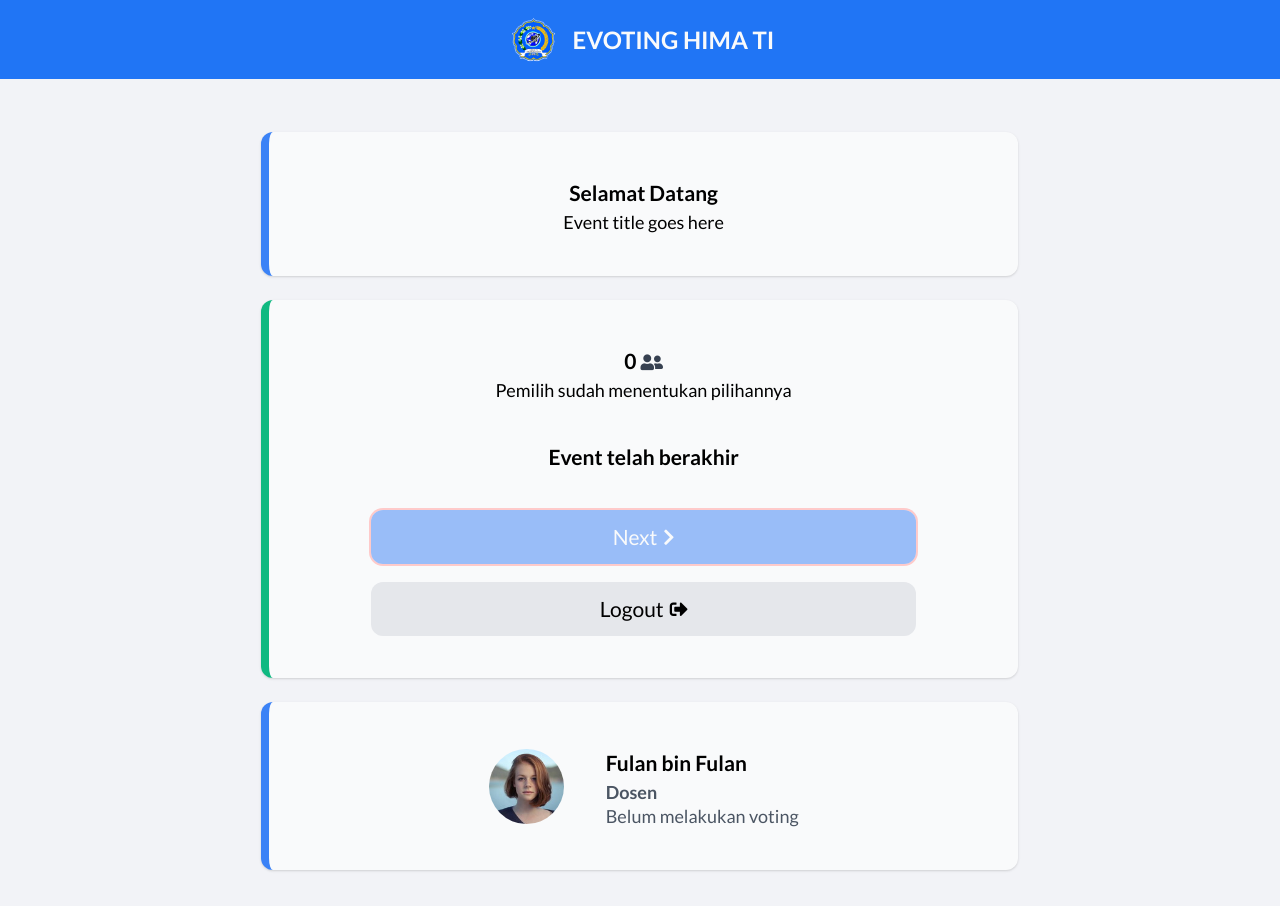
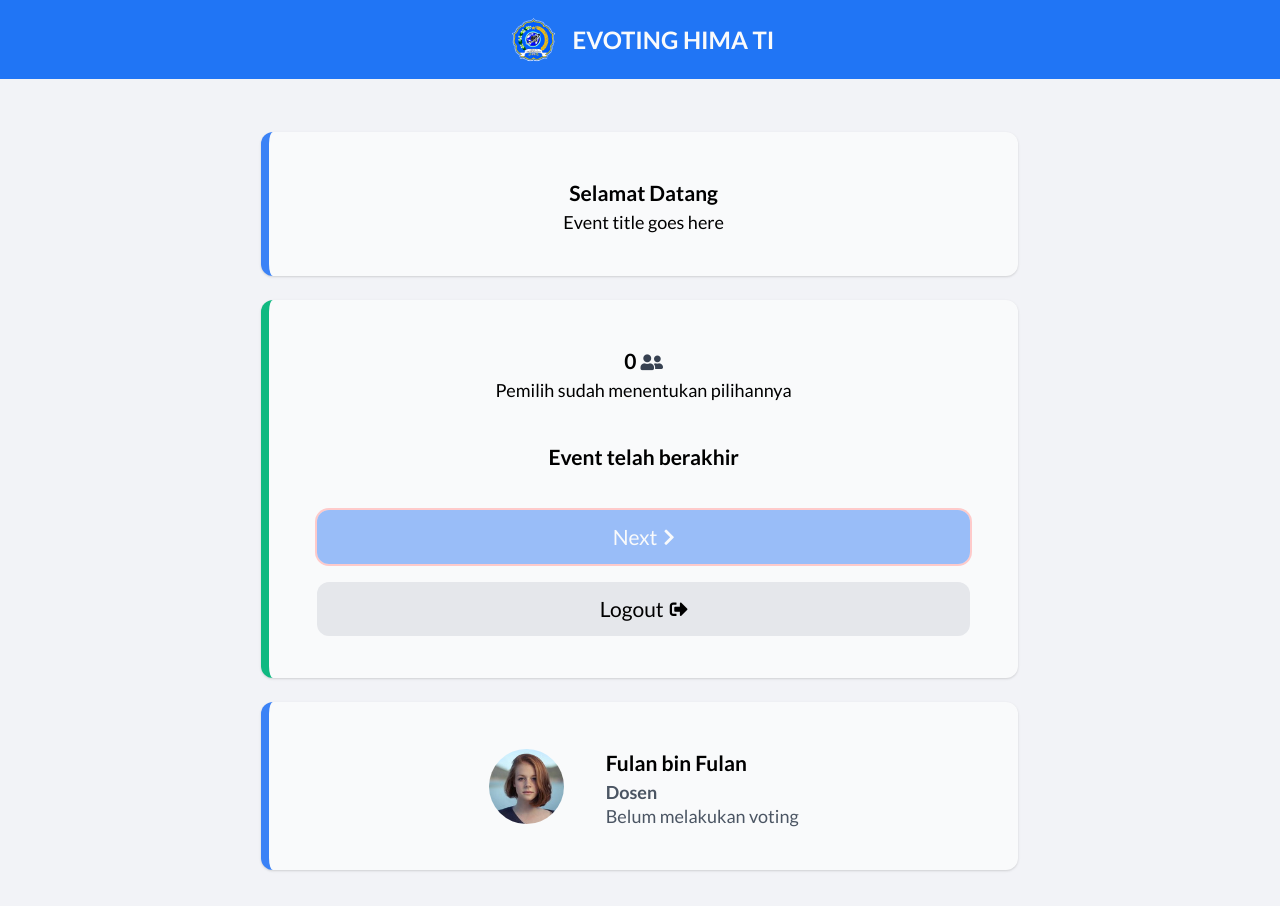
Before and after one commit to or-abdillh/evote-client, a Vue app: page / in a window 1280 px wide. Built offline with nearby package versions, Linux system fonts and the light colour scheme; no server answers.

Commit message:
change style for button and decrease duration timeout if button login click

```diff
--- a/src/style/app.css
+++ b/src/style/app.css
@@ -27,7 +27,7 @@ body {
 }
 
 .btn {
-	@apply lg:w-10/12 lg:mx-auto w-full ;
+	@apply w-full ;
 }
 
 .btn:disabled, .btn-sm:disabled {
--- a/src/views/Login.vue
+++ b/src/views/Login.vue
@@ -132,7 +132,7 @@
 				   [ isProcess.value, isSuccess.value, isFail.value ] = [ false, false, true ]
 				}, 2000)
 			}
-	       }, 300)
+	       }, 100)
 		}
 
 		login(formLogin, afterLogin)
```
